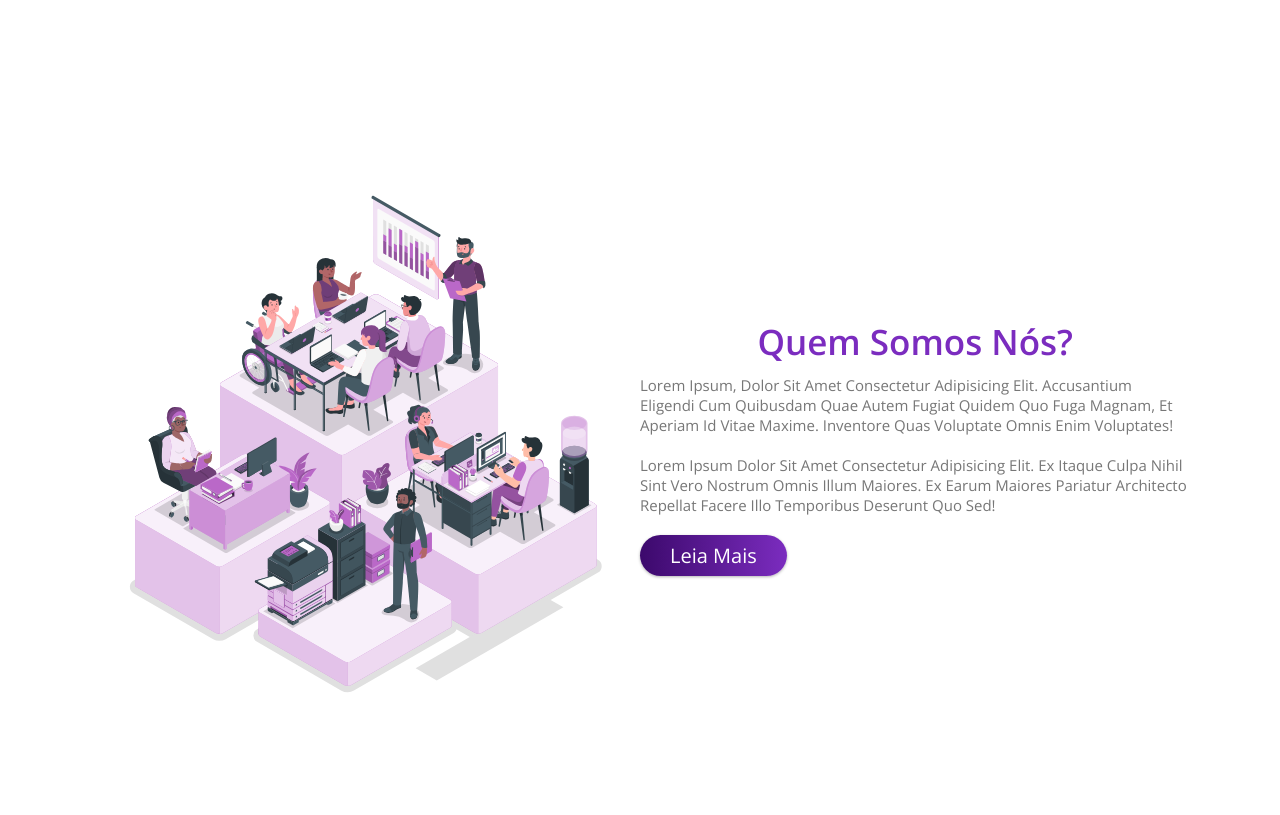
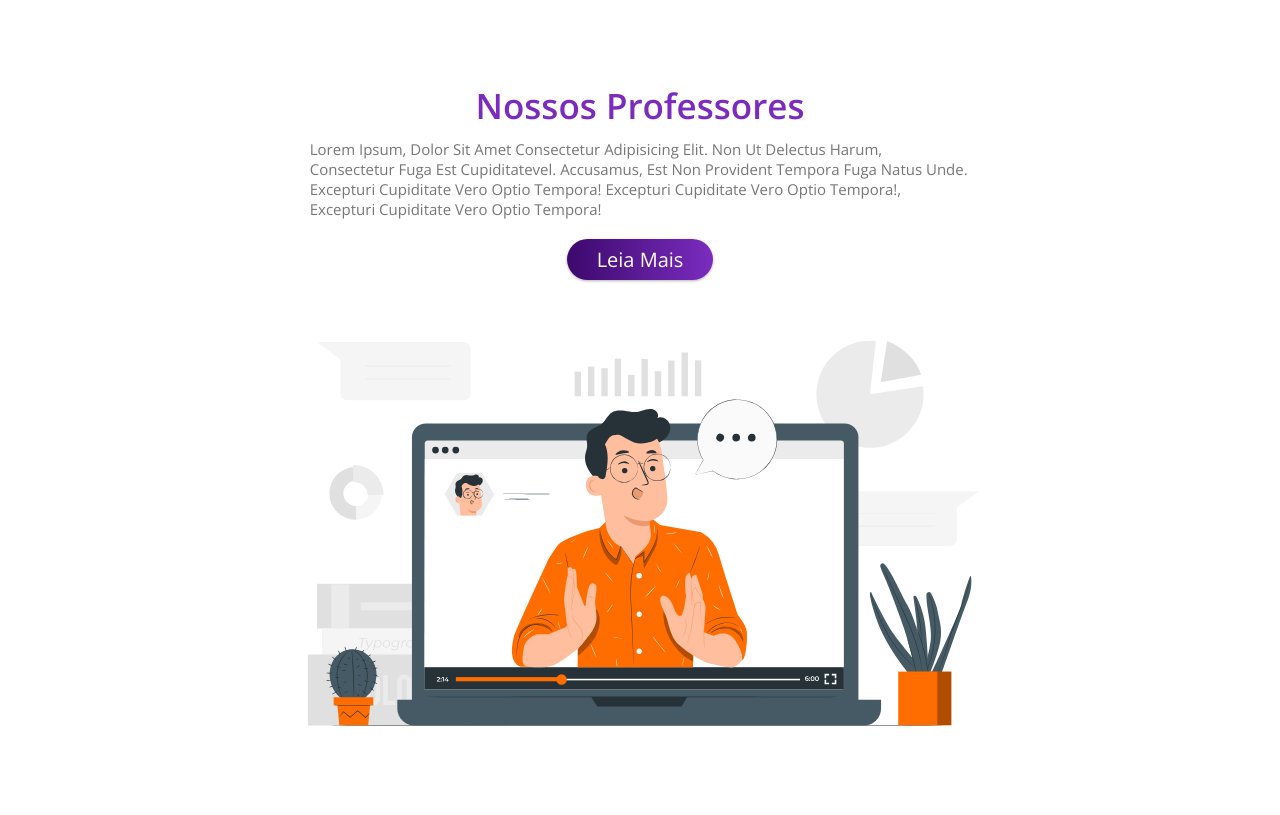
Before and after one commit to LuigiSampaio/School_example, a plain HTML site: page index.html in a window 1280 px wide. Shown: the part 2353-3168 px from the top of the page. Drawn offline with nearby package versions, Linux system fonts and the light colour scheme.

Commit message:
Cria seção Professores

```diff
--- a/index.html
+++ b/index.html
@@ -35,7 +35,7 @@
         <nav class="navbar">
             <ul>
                 <li><a href="#home">início</a></li>
-                <li><a href="#curso">cursos</a></li>
+                <li><a href="#cursos">cursos</a></li>
                 <li><a href="#professores">professores</a></li>
                 <li><a href="#sobre">sobre</a></li>
                 <li><a href="#contato">contato</a></li>
@@ -72,7 +72,7 @@
     <!-- Fim seção Home -->
 
     <!-- Inicio seção Curso -->
-    <section  id="curso" class="curso">
+    <section  id="cursos" class="curso">
         <h3 class="titulo"> cursos populares </h3>
         <div class="box-container">
             <!-- <div class="box">
@@ -103,6 +103,25 @@
     </section>
     <!-- Fim seção Curso -->
 
+    <!-- Inicio seção Professores -->
+    <section id="professores" class="professor" >
+
+        <div class="content">
+            <h3>nossos professores</h3>
+            <p>Lorem ipsum, dolor sit amet consectetur adipisicing elit. Non ut delectus harum, consectetur fuga est
+                cupiditatevel. Accusamus, est non provident tempora fuga natus unde. Excepturi cupiditate vero optio tempora!
+                Excepturi cupiditate vero optio tempora!, Excepturi cupiditate vero optio tempora!
+            </p>
+            <a href="#"><button class="btn">leia mais</button></a>
+        </div>
+
+        <div class="image">
+            <img src="utils/teacher.svg" alt="Estudante Tecnologia">
+        </div>
+
+    </section>
+    <!-- Fim seção Professores -->
+
     <!-- Inicio seção Sobre -->
     <section id="sobre" class="sobre">
 
@@ -113,8 +132,11 @@
         <div class="content">
             <h3>Quem somos nós?</h3>
             <p>Lorem ipsum, dolor sit amet consectetur adipisicing elit. Accusantium eligendi cum quibusdam quae autem
-                fugiat quidem quo fuga magnam, et aperiam id vitae maxime. Inventore quas voluptate omnis enim
-                voluptates!</p>
+                fugiat quidem quo fuga magnam, et aperiam id vitae maxime. Inventore quas voluptate omnis enim voluptates!
+            </p>
+            <p>Lorem ipsum dolor sit amet consectetur adipisicing elit. Ex itaque culpa nihil sint vero nostrum omnis
+                illum maiores. Ex earum maiores pariatur architecto repellat facere illo temporibus deserunt quo sed!
+            </p>
             <p>Lorem ipsum dolor sit amet consectetur adipisicing elit. Ex itaque culpa nihil sint vero nostrum omnis
                 illum maiores. Ex earum maiores pariatur architecto repellat facere illo temporibus deserunt quo sed!
             </p>
--- a/styles.css
+++ b/styles.css
@@ -248,6 +248,7 @@ header #menu {
 .sobre .image {
     flex: 1 1 40rem;
 }
+
 .sobre .image img {
     height: 65vh;
     width: 100%;
@@ -353,26 +354,46 @@ header #menu {
 
 /* Fim Seção Curso */
 
+/* Inicio Seção Professores */
+.professor {
+    display: flex;
+    align-items: center;
+    justify-content: center;
+    flex-direction: column;
+}
 
+.professor .image {
+    flex: 1 1 40rem;
+}
 
+.professor .image img {
+    height: 60vh;
+    width: 100%;
+}
 
+.professor .content {
+    flex: 1 1 10rem;
+    display: flex;
+    flex-direction: column;
+    align-items: center;
+}
 
+.professor .content p {
+    width: 60%;
+}
 
+.professor .content h3 {
+    font-size: 3.5rem;
+    color: var(--violetcbf);
+}
 
+.professor .content p {
+    font-size: 1.5rem;
+    color: var(--silver777);
+    padding: 1rem 0;
+}
 
-
-
-
-
-
-
-
-
-
-
-
-
-
+/* Fim Seção Professores */
 
 
 /* Inicio Responsividade */
```
Also changed, not shown: utils/teacher.svg (added).
